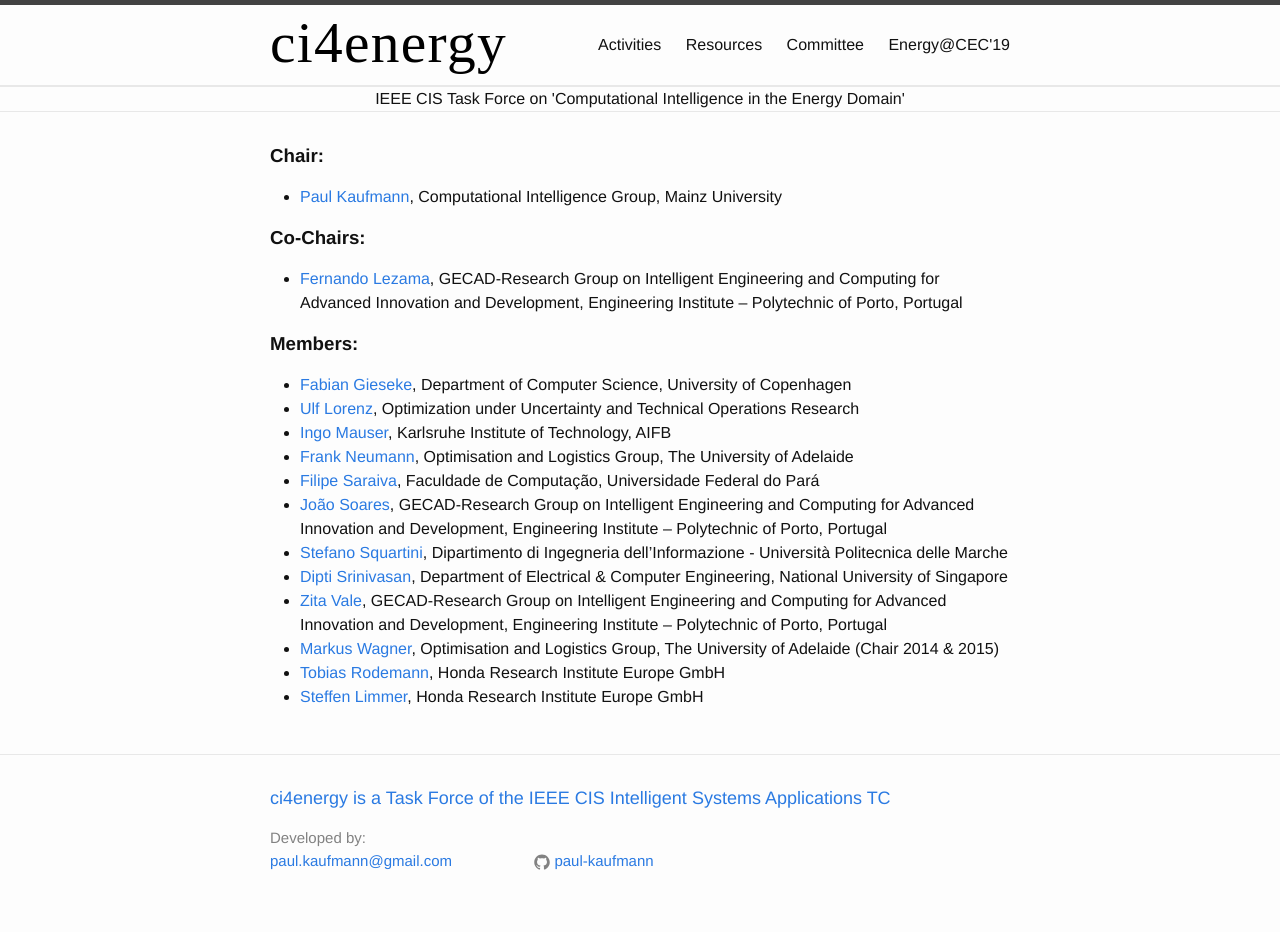
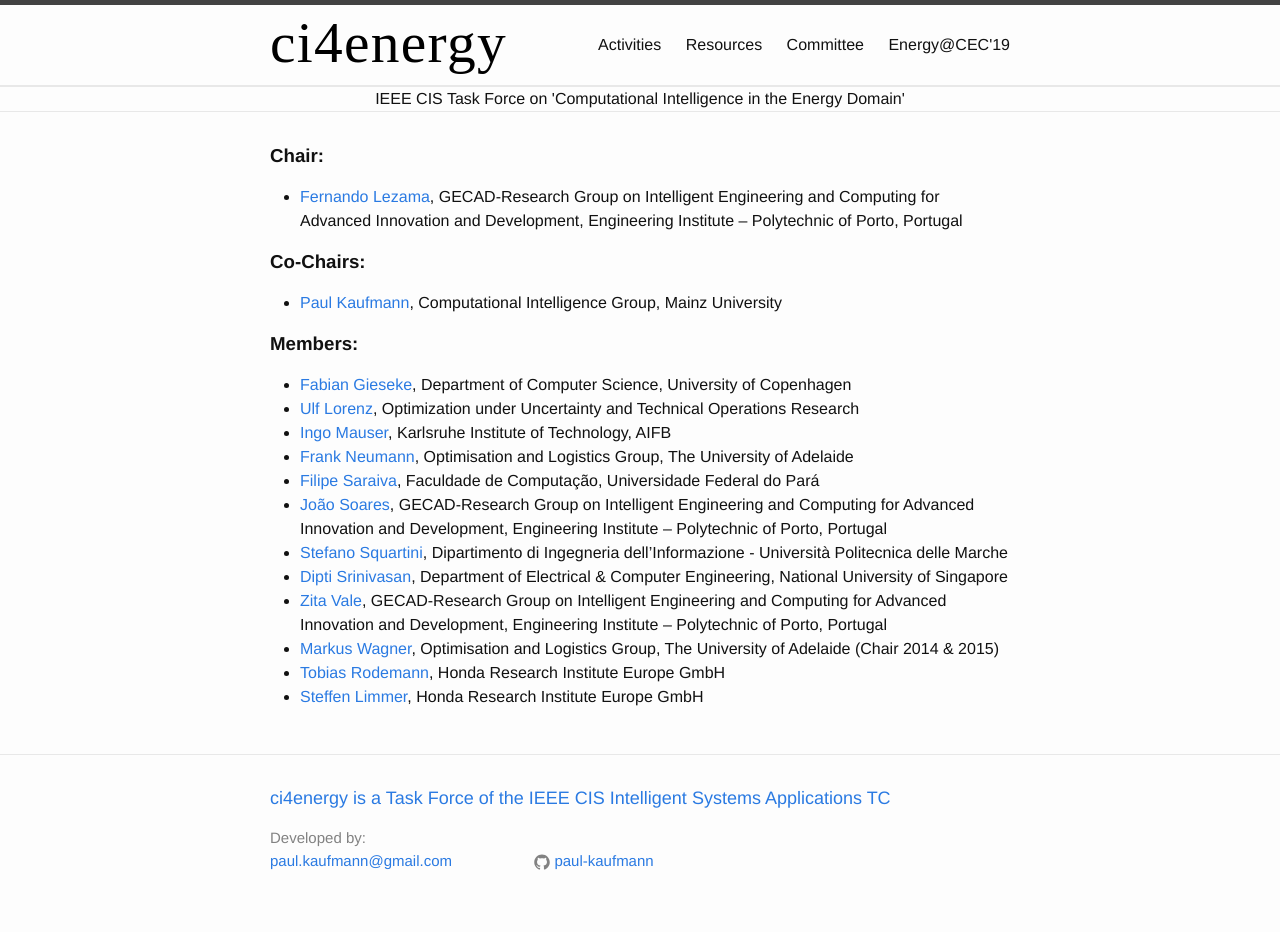
Before and after one commit to ci4energy/ci4energy.github.io, a Jekyll site: the page built from committee.md, in a window 1280 px wide. Built offline with Jekyll 4.4.1, drawn with Linux system fonts in a browser that asks for light colours.

```diff
--- a/committee.md
+++ b/committee.md
@@ -8,11 +8,11 @@ weight: 40
 
 <h3><b>Chair:</b></h3>
 
-- <a href="https://ci.bwl.uni-mainz.de/">Paul Kaufmann</a>, Computational Intelligence Group, Mainz University
+- <a href="http://www.gecad.isep.ipp.pt">Fernando Lezama</a>, GECAD-Research Group on Intelligent Engineering and Computing for Advanced Innovation and Development, Engineering Institute – Polytechnic of Porto, Portugal
 
 <h3><b>Co-Chairs:</b></h3>
 
-- <a href="http://www.gecad.isep.ipp.pt">Fernando Lezama</a>, GECAD-Research Group on Intelligent Engineering and Computing for Advanced Innovation and Development, Engineering Institute – Polytechnic of Porto, Portugal
+- <a href="https://ci.bwl.uni-mainz.de/">Paul Kaufmann</a>, Computational Intelligence Group, Mainz University
 
 <h3><b>Members:</b></h3>
 
```
